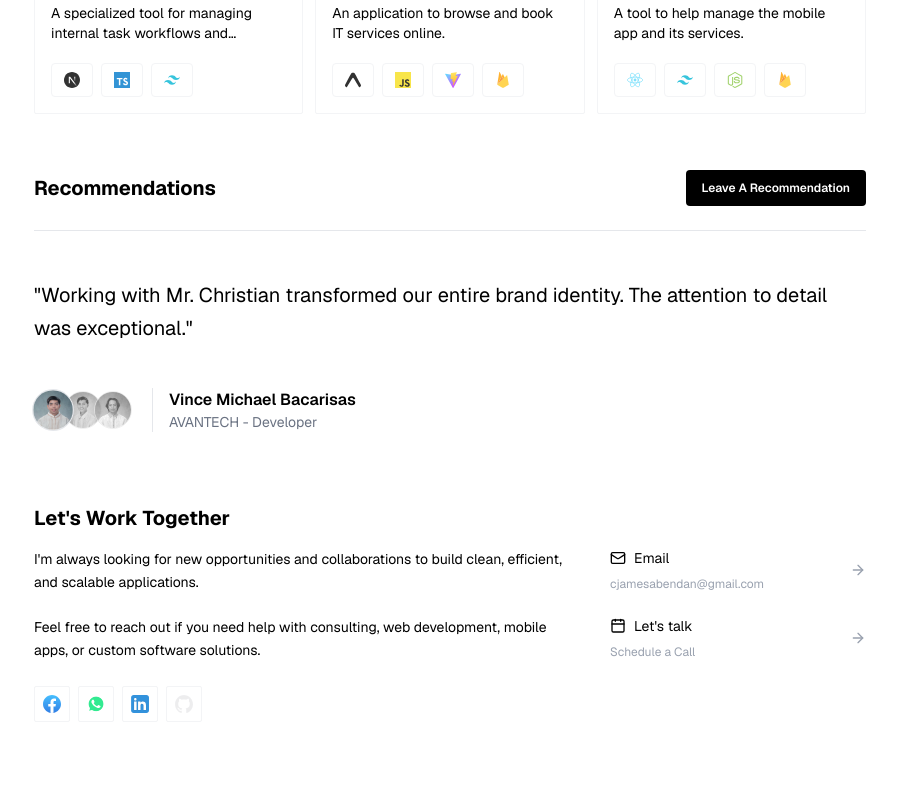
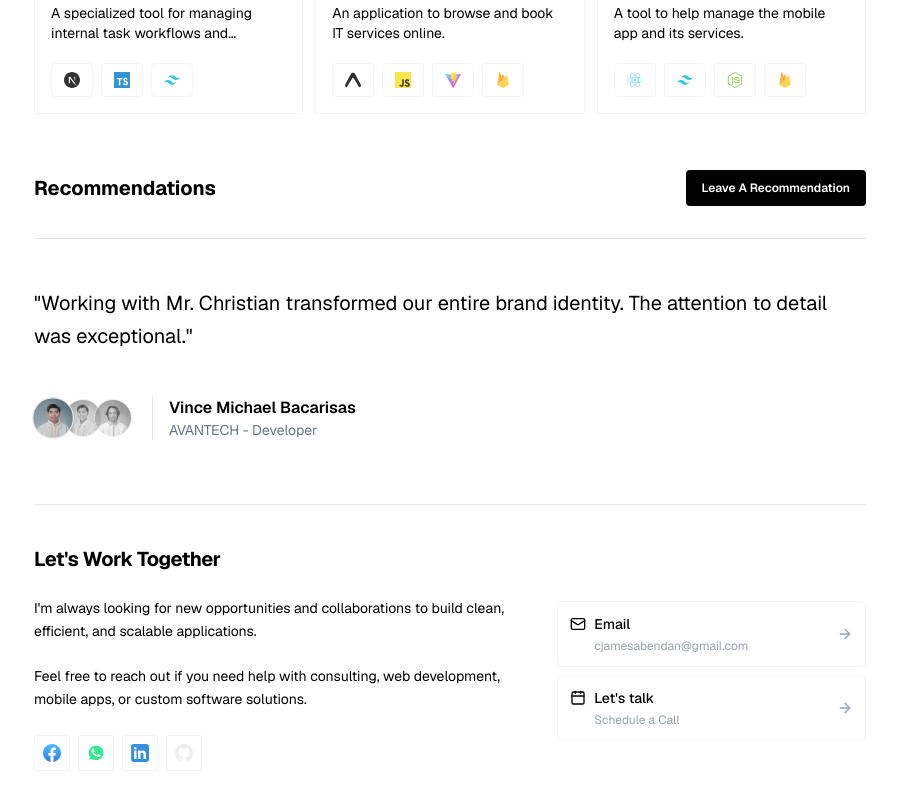
Before and after one commit to cjabendan/cj-dev, a Next.js app: page / in a window 1280 px wide. Shown: the part 1383-2183 px from the top of the page, without its empty margins (190-1087 px from the left). Before the commit the page ends 2153 px from the top, so only its background shows below. Built offline with nearby package versions, Linux system fonts and the light colour scheme.

Commit message:
feat: modify CTA layout for visual hierarchy

```diff
--- a/components/CTA.tsx
+++ b/components/CTA.tsx
@@ -14,28 +14,36 @@ const ContactItem = ({ item }: { item: (typeof contactData)[0] }) => {
     item.platform === "Email" ? "cjamesabendan@gmail.com" : "Schedule a Call";
 
   return (
-    <a href={item.link} className="flex items-center justify-between group">
-      <div className="flex flex-col gap-2">
-        <div className="flex items-center gap-2 text-sm">
-          {Icon && <Icon className="h-4 w-4" />}
+    <a
+      href={item.link}
+      className="flex items-center justify-between group p-3 border border-gray-100 dark:border-gray-900 rounded-sm hover:bg-zinc-900/4 transition-all duration-200"
+    >
+      <div className="flex flex-col gap-1">
+        <div className="flex items-center gap-2 text-sm font-medium">
+          {Icon && <Icon className="h-4 w-4 text-foreground/80" />}
           <h3>{item.platform}</h3>
         </div>
-        <span className="text-xs text-gray-400">{subLabel}</span>
+        <span className="text-xs text-gray-400 pl-6">{subLabel}</span>
       </div>
-      <ArrowRight className="h-4 w-4 text-gray-400 group-hover:text-white transition-colors" />
+      <ArrowRight className="h-4 w-4 text-gray-400 group-hover:translate-x-1 transition-all" />
     </a>
   );
 };
 
 export default function CTA() {
   return (
-    <section className="mt-10 p-4">
-       <h2 className="text-lg sm:text-xl font-bold">Let&apos;s Work Together</h2>
 
-      <div className="mx-auto grid grid-cols-1 md:grid-cols-3 gap-8 mt-4">
-        <div className="md:col-span-2 flex flex-col gap-6">
+    <section className="flex mt-2 gap-6 p-4">
+
+      <div className="relative z-10 grid grid-cols-1 md:grid-cols-5 gap-10 items-start">
+
+        <div className="md:col-span-3 flex flex-col gap-6">
+          <h2 className="text-lg sm:text-xl font-bold tracking-tight">
+            Let&apos;s Work Together
+          </h2>
           <p className="text-sm text-foreground/70 leading-relaxed">
-            I&apos;m always looking for new opportunities and collaborations to build clean, efficient, and scalable applications.
+            I&apos;m always looking for new opportunities and collaborations to
+            build clean, efficient, and scalable applications.
             <br />
             <br />
             Feel free to reach out if you need help with consulting, web
@@ -44,7 +52,7 @@ export default function CTA() {
           <Socials />
         </div>
 
-        <div className="flex flex-col gap-6">
+        <div className="md:col-span-2 flex flex-col gap-2 md:pt-14">
           {contactData.map((item) => (
             <ContactItem key={item.id} item={item} />
           ))}
--- a/components/Recommendations.tsx
+++ b/components/Recommendations.tsx
@@ -10,7 +10,7 @@ export default function Recommendations() {
 
   return (
     <section className="flex flex-col mt-4 gap-6 p-4">
-      <div className="flex items-center justify-between pb-6 border-b border-gray-200 dark:border-gray-700">
+      <div className="flex items-center justify-between pb-8 border-b border-gray-200 dark:border-gray-700">
         <h2 className="text-lg sm:text-xl font-bold">Recommendations</h2>
         <button
           className="inline-flex max-[490px]:h-7 h-9 items-center justify-center rounded bg-black dark:bg-white text-white dark:text-black
@@ -21,14 +21,14 @@ export default function Recommendations() {
         </button>
       </div>
 
-      <div className="flex flex-col items-start gap-8 max-w-4xl">
+      <div className="flex flex-col items-start gap-8 max-w-4xl pb-16 border-b border-gray-200 dark:border-gray-700">
         <div className="pt-6 pb-3">
           <p className="text-xl font-regular leading-relaxed">
             &quot;{selectedReview.content}&quot;
           </p>
         </div>
 
-        <div className="flex items-center gap-5 ">
+        <div className="flex items-center gap-5">
           <div className="flex -space-x-2">
             {sortedReviews.map((r) => (
               <button
```
